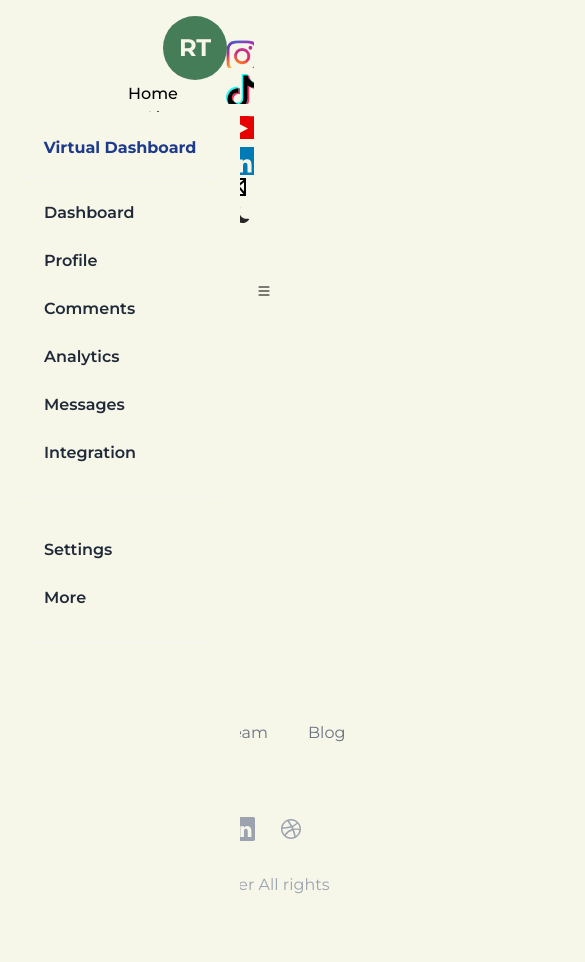
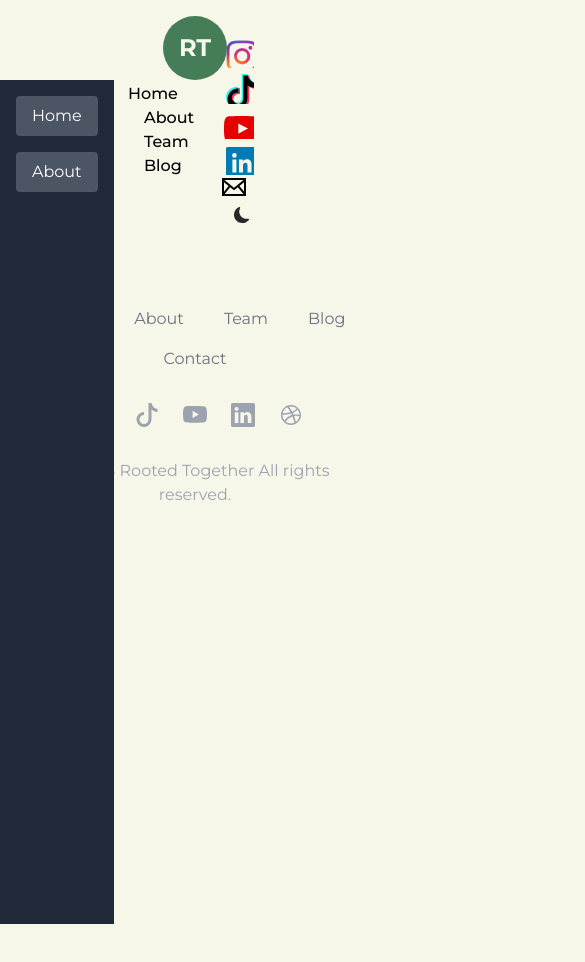
Before and after one commit to gurujaya/RTWebsite, a Next.js app: page /blog in a window 390 px wide. Shown: the top 962 px of the page, 585 px wide, since content can reach past the window. After the commit the page ends 844 px from the top, so only its background shows below. Built offline with nearby package versions, Linux system fonts and the light colour scheme.

Commit message:
new blog

```diff
--- a/app/blog/BlogNavBar.tsx
+++ b/app/blog/BlogNavBar.tsx
@@ -10,83 +10,20 @@ import { Disclosure } from "@headlessui/react";
 const BlogNavBar = () => {
     const [open, setOpen] = useState(false);
     return (
-        <div>
-
+        <div className="fixed top-0 left-0 h-full flex flex-col justify-between bg-gray-800 p-4 mt-20">
             <div>
-            <div className="mt-6">
-                <Disclosure as="nav">
-                    <Disclosure.Button className="absolute top-4 right-4 inline-flex items-center peer justify-center rounded-md p-2 text-dark-800 hover:bg-gray-900 hover:text-white focus:outline-none focus:ring-2 focus:ring-inset focus:ring-white group">
-                    </Disclosure.Button>
-                    <div className=" mt-28 p-6 w-1/2 h-screen bg-light z-20 fixed top-0 -left-96 lg:left-0 lg:w-60  peer-focus:left-0 peer:transition ease-out delay-150 duration-200">
-                    <div className="flex flex-col justify-start item-center">
-                        <h1 className="text-base text-center cursor-pointer font-bold text-blue-900 border-b border-gray-100 pb-4 w-full">
-                        Virtual Dashboard
-                        </h1>
-                        <div className=" my-4 border-b border-gray-100 pb-4">
-                        <div className="flex mb-2 justify-start items-center gap-4 pl-5 hover:bg-gray-900 p-2 rounded-md group cursor-pointer hover:shadow-lg m-auto">
-
-                            <h3 className="text-base text-gray-800 group-hover:text-white font-semibold ">
-                            Dashboard
-                            </h3>
-                        </div>
-                        <div className="flex  mb-2 justify-start items-center gap-4 pl-5 hover:bg-gray-900 p-2 rounded-md group cursor-pointer hover:shadow-lg m-auto">
-
-                            <h3 className="text-base text-gray-800 group-hover:text-white font-semibold ">
-                            Profile
-                            </h3>
-                        </div>
-                        <div className="flex  mb-2 justify-start items-center gap-4 pl-5 hover:bg-gray-900 p-2 rounded-md group cursor-pointer hover:shadow-lg m-auto">
-
-                            <h3 className="text-base text-gray-800 group-hover:text-white font-semibold ">
-                            Comments
-                            </h3>
-                        </div>
-                        <div className="flex  mb-2 justify-start items-center gap-4 pl-5 hover:bg-gray-900 p-2 rounded-md group cursor-pointer hover:shadow-lg m-auto">
-
-                            <h3 className="text-base text-gray-800 group-hover:text-white font-semibold ">
-                            Analytics
-                            </h3>
-                        </div>
-                        <div className="flex  mb-2 justify-start items-center gap-4 pl-5 hover:bg-gray-900 p-2 rounded-md group cursor-pointer hover:shadow-lg m-auto">
-
-                            <h3 className="text-base text-gray-800 group-hover:text-white font-semibold ">
-                            Messages
-                            </h3>
-                        </div>
-                        <div className="flex  mb-2 justify-start items-center gap-4 pl-5 hover:bg-gray-900 p-2 rounded-md group cursor-pointer hover:shadow-lg m-auto">
-
-                            <h3 className="text-base text-gray-800 group-hover:text-white font-semibold ">
-                            Integration
-                            </h3>
-                        </div>
-                        </div>
-                        {/* setting  */}
-                        <div className=" my-4 border-b border-gray-100 pb-4">
-                        <div className="flex mb-2 justify-start items-center gap-4 pl-5 hover:bg-gray-900 p-2 rounded-md group cursor-pointer hover:shadow-lg m-auto">
-
-                            <h3 className="text-base text-gray-800 group-hover:text-white font-semibold ">
-                            Settings
-                            </h3>
-                        </div>
-                        <div className="flex mb-2 justify-start items-center gap-4 pl-5 hover:bg-gray-900 p-2 rounded-md group cursor-pointer hover:shadow-lg m-auto">
-
-                            <h3 className="text-base text-gray-800 group-hover:text-white font-semibold ">
-                            More
-                            </h3>
-                        </div>
-                        </div>
-                        {/* logout */}
-                        <div className=" my-4">
-
-                        </div>
-                    </div>
-                    </div>
-                </Disclosure>
-
-                <List className="hover:dark:bg-dark ml-64 mt-6  rounded-full-right-3"></List>
+                <Link href="/">
+                    <p className="block py-2 px-4 mb-4 rounded text-white bg-gray-600 hover:bg-gray-700">Home</p>
+                </Link>
+                <Link href="/about">
+                    <p className="block py-2 px-4 mb-4 rounded text-white bg-gray-600 hover:bg-gray-700">About</p>
+                </Link>
+                {/* Add more links/buttons as needed */}
+                </div>
+                <div className="mt-auto">
+                {/* Additional content at the bottom, if any */}
             </div>
-        </div>
-        </div>
+      </div>
 
 
 
```
